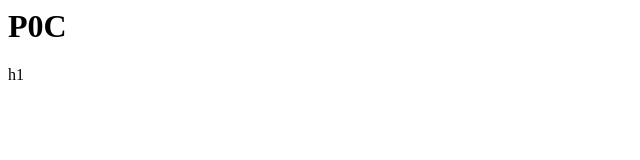
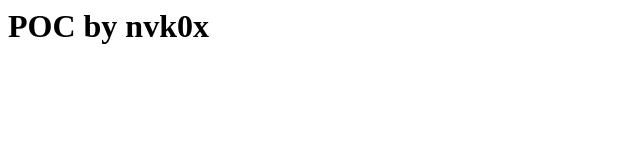
Before and after one commit to nvk0x1/vercel-domain, a plain HTML site: page index.html in a window 1280 px wide. Shown: the whole page, without its empty margins (0-640 px from the left). Drawn offline with Linux system fonts and the light colour scheme.

Commit message:
Update index.html

```diff
--- a/index.html
+++ b/index.html
@@ -1 +1 @@
-<h1>P0C</h1>h1
+<h1>POC by nvk0x</h1>
```
